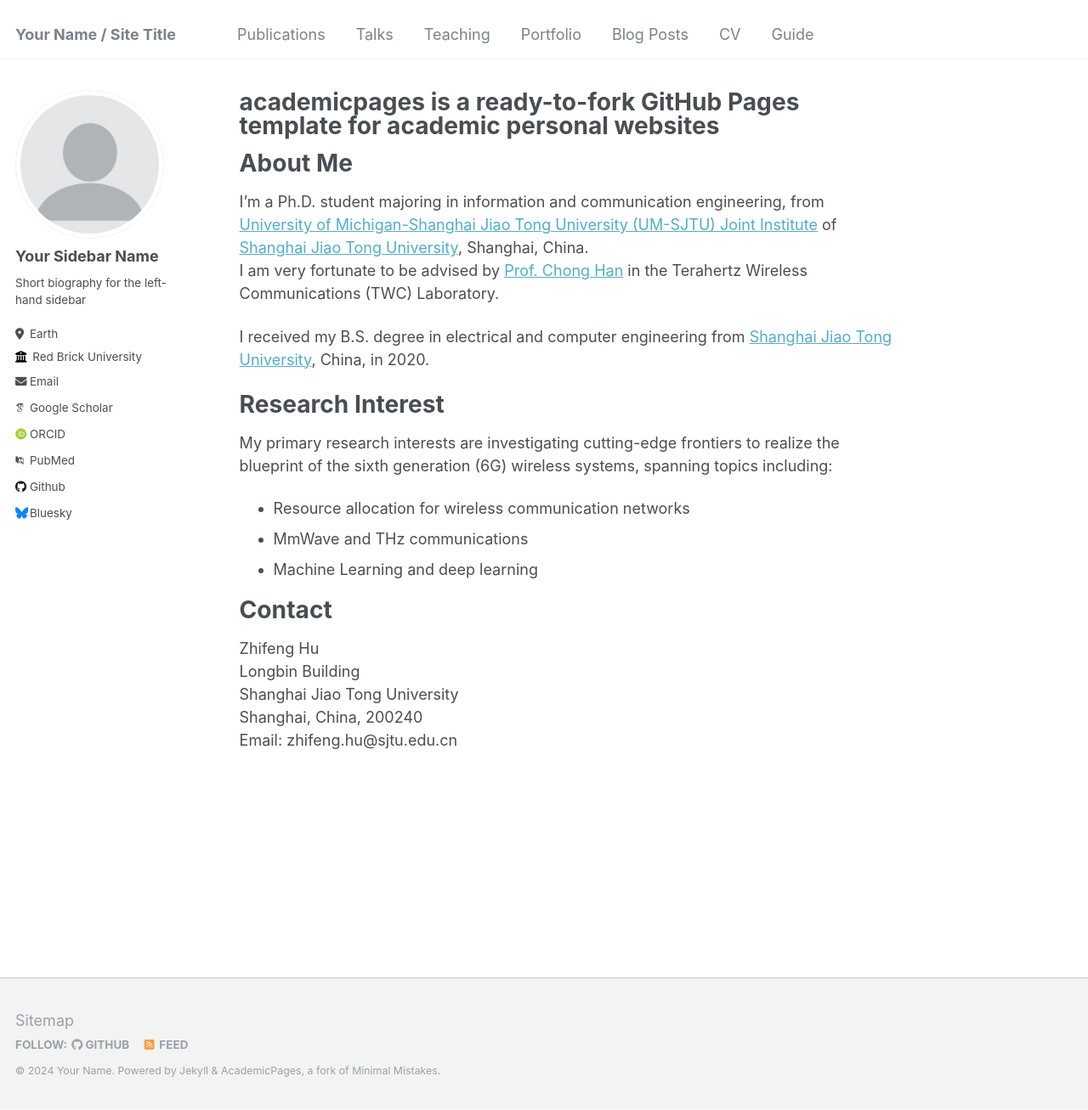
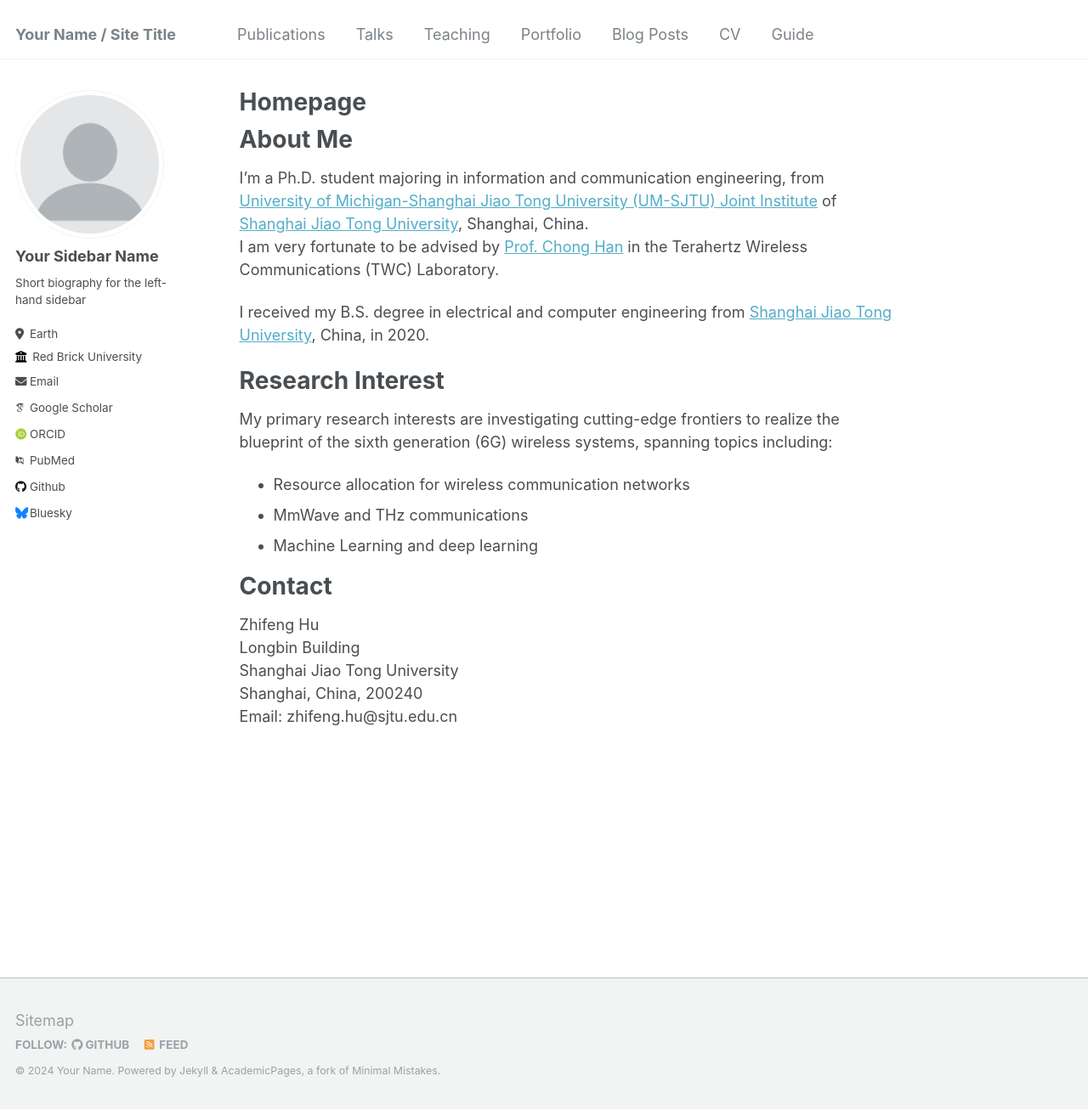
Before and after one commit to CantorHu/CantorHu.github.io, a Jekyll site: the page built from _pages/about.md, in a window 1280 px wide and 1307 px high. Shown: the whole window at 85% size. Built offline with Jekyll 4.4.1, drawn with Linux system fonts in a browser that asks for light colours; some web fonts are replaced.

Commit message:
Update about.md

```diff
--- a/_pages/about.md
+++ b/_pages/about.md
@@ -1,6 +1,6 @@
 ---
 permalink: /
-title: "academicpages is a ready-to-fork GitHub Pages template for academic personal websites"
+title: "Homepage"
 author_profile: true
 redirect_from:
   - /about/
```
